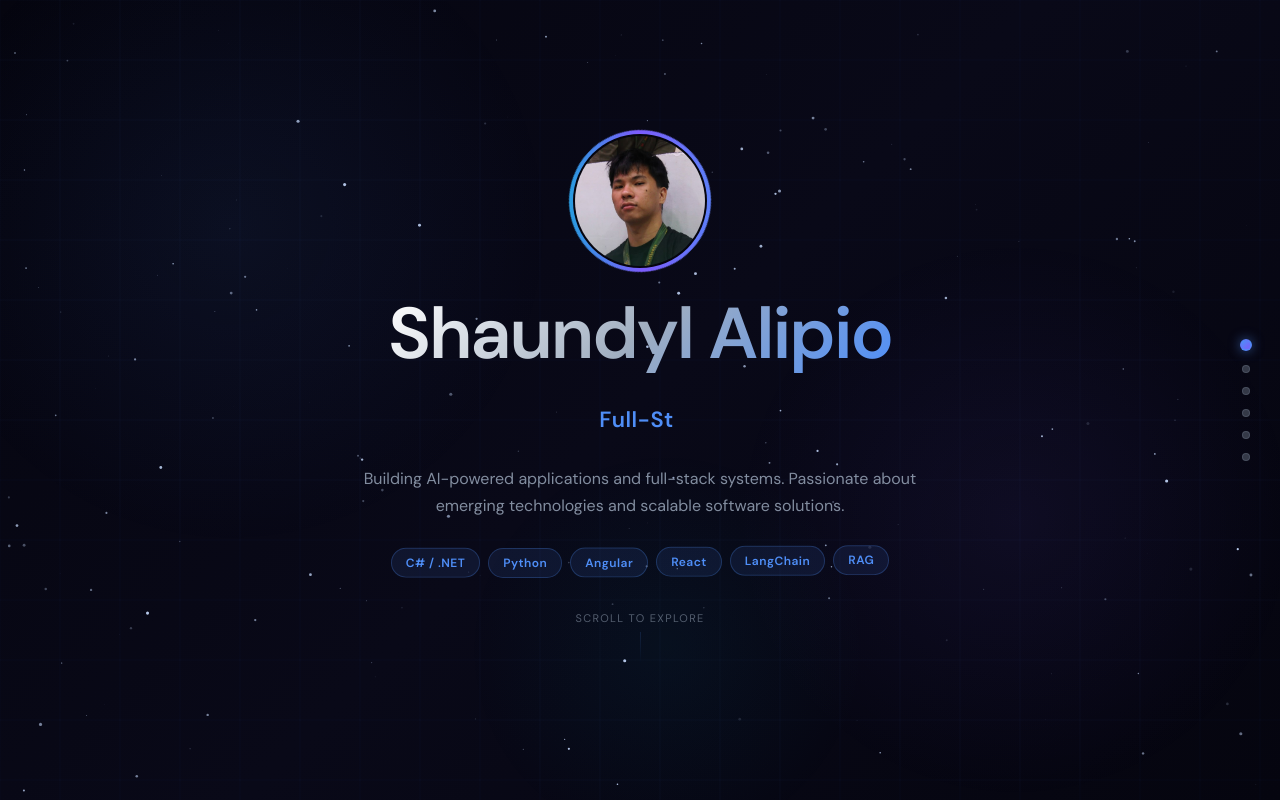
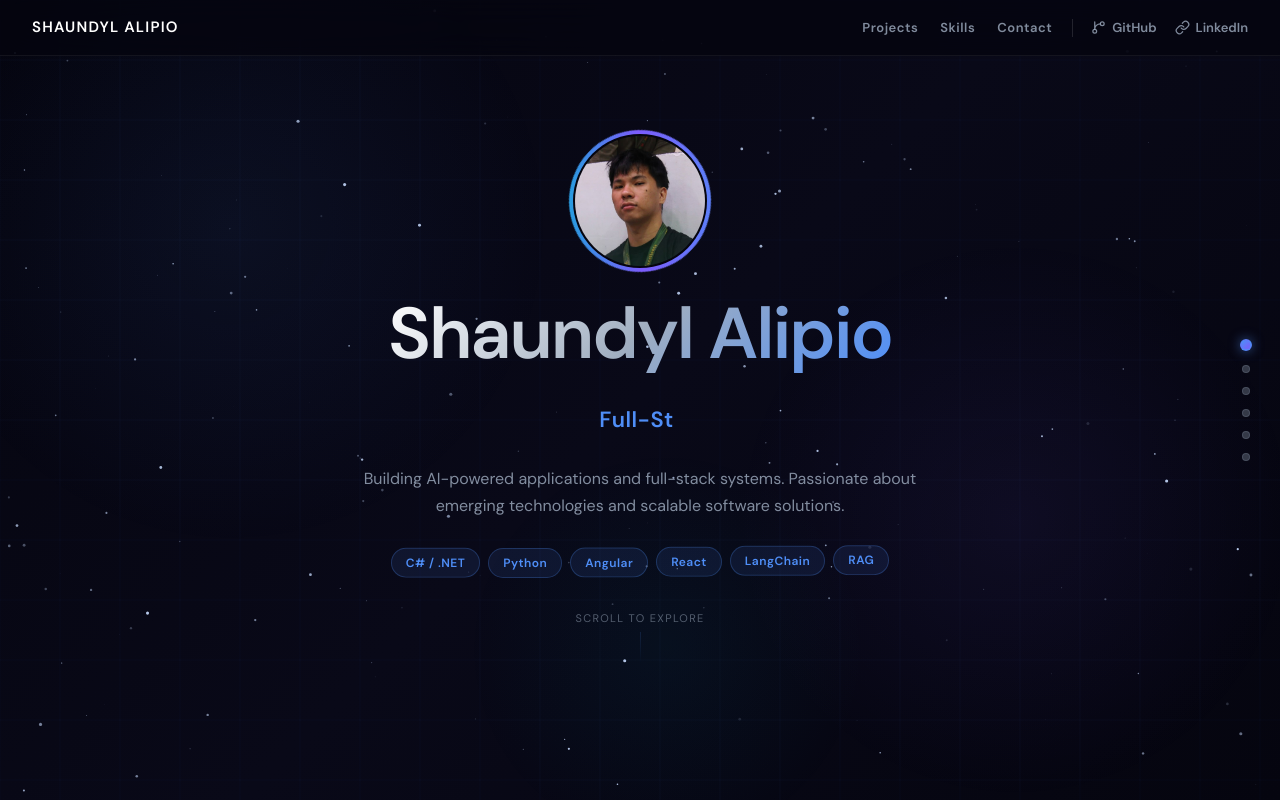
Before and after one commit to sdalipio/arcstone-frontend, a React (Vite) app: page / in a window 1280 px wide. Built offline with nearby package versions, Linux system fonts and the light colour scheme; no server answers.

Commit message:
Added header, updated contact links, and added demo video for study guide

```diff
--- a/src/components/home/HomePage.jsx
+++ b/src/components/home/HomePage.jsx
@@ -2,6 +2,7 @@
 import { useState, useEffect, useRef, useCallback } from 'react';
 import StarfieldBackground from '../common/StarfieldBackground';
 import SlideNav from './SlideNav';
+import TopNav from './TopNav';
 import ProjectModal from './ProjectModal';
 import HeroSlide from './slides/HeroSlide';
 import SummarySlide from './slides/SummarySlide';
@@ -12,24 +13,42 @@ import ContactSlide from './slides/ContactSlide';
 
 const SLIDE_IDS = ['hero', 'summary', 'experience', 'projects', 'skills', 'contact'];
 
+// Height of the fixed TopNav — used to offset scrolling so a slide's top
+// isn't hidden behind the bar.
+const NAV_OFFSET = 56;
+
+function useIsMobile(breakpoint = 600) {
+  const [isMobile, setIsMobile] = useState(
+    typeof window !== 'undefined' ? window.innerWidth <= breakpoint : false
+  );
+  useEffect(() => {
+    const onResize = () => setIsMobile(window.innerWidth <= breakpoint);
+    window.addEventListener('resize', onResize);
+    return () => window.removeEventListener('resize', onResize);
+  }, [breakpoint]);
+  return isMobile;
+}
+
 export default function HomePage() {
   const [activeSlide, setActiveSlide] = useState('hero');
   const [openProject, setOpenProject] = useState(null);
   const containerRef = useRef(null);
   const slideRefs = useRef({});
+  const isMobile = useIsMobile();
 
   useEffect(() => {
     const observers = [];
     SLIDE_IDS.forEach(id => {
       const el = slideRefs.current[id];
       if (!el) return;
+      // Activate whichever slide crosses the vertical center of the viewport.
+      // (A 50%-of-slide ratio never triggers for slides taller than the screen —
+      // e.g. the Projects slide on mobile, where the cards stack vertically.)
       const obs = new IntersectionObserver(
         ([entry]) => {
-          if (entry.isIntersecting && entry.intersectionRatio >= 0.5) {
-            setActiveSlide(id);
-          }
+          if (entry.isIntersecting) setActiveSlide(id);
         },
-        { root: containerRef.current, threshold: 0.5 }
+        { root: containerRef.current, rootMargin: '-45% 0px -45% 0px', threshold: 0 }
       );
       obs.observe(el);
       observers.push(obs);
@@ -43,7 +62,7 @@ export default function HomePage() {
     const container = containerRef.current;
     if (el && container) {
       container.scrollTo({
-        top: el.offsetTop,
+        top: Math.max(el.offsetTop - NAV_OFFSET, 0),
         behavior: 'smooth',
       });
     }
@@ -74,6 +93,9 @@ export default function HomePage() {
     <div style={{ position: 'relative', width: '100%', height: '100vh', overflow: 'hidden', background: '#05050F' }}>
       <StarfieldBackground />
 
+      {/* Persistent top bar so Projects / links are always one click away (no scrolling) */}
+      <TopNav activeSlide={activeSlide} onNavigate={navigateTo} />
+
       {/* SlideNav sits above the canvas (zIndex 100) and above the scroll container (zIndex 1) */}
       <SlideNav activeSlide={activeSlide} onNavigate={navigateTo} />
 
@@ -84,7 +106,10 @@ export default function HomePage() {
           zIndex: 1,
           height: '100vh',
           overflowY: 'scroll',
-          scrollSnapType: 'y mandatory',
+          // Relax snapping on mobile: tall slides (e.g. stacked Project cards)
+          // need free scrolling so every card is reachable.
+          scrollSnapType: isMobile ? 'y proximity' : 'y mandatory',
+          scrollPaddingTop: `${NAV_OFFSET}px`,
           scrollBehavior: 'smooth',
           msOverflowStyle: 'none',
           scrollbarWidth: 'none',
@@ -109,7 +134,7 @@ export default function HomePage() {
               minHeight: '100vh',
               width: '100%',
               scrollSnapAlign: 'start',
-              scrollSnapStop: 'always',
+              scrollSnapStop: isMobile ? 'normal' : 'always',
               display: 'flex',
               alignItems: 'center',
               justifyContent: 'center',
--- /dev/null
+++ b/src/components/home/TopNav.jsx
@@ -0,0 +1,137 @@
+// src/components/home/TopNav.jsx
+import { useState, useEffect } from 'react';
+import { GitBranch, Link as LinkIcon } from 'lucide-react';
+
+const NAV = [
+  { id: 'projects', label: 'Projects' },
+  { id: 'skills', label: 'Skills' },
+  { id: 'contact', label: 'Contact' },
+];
+
+const SOCIAL = [
+  { label: 'GitHub', href: 'https://github.com/sdalipio', icon: GitBranch },
+  { label: 'LinkedIn', href: 'https://www.linkedin.com/in/shaundyl-alipio-851080336', icon: LinkIcon },
+];
+
+// Collapses the nav to a compact, icon-first layout on phones.
+function useIsMobile(breakpoint = 600) {
+  const [isMobile, setIsMobile] = useState(
+    typeof window !== 'undefined' ? window.innerWidth <= breakpoint : false
+  );
+  useEffect(() => {
+    const onResize = () => setIsMobile(window.innerWidth <= breakpoint);
+    window.addEventListener('resize', onResize);
+    return () => window.removeEventListener('resize', onResize);
+  }, [breakpoint]);
+  return isMobile;
+}
+
+export default function TopNav({ activeSlide, onNavigate }) {
+  const [hovered, setHovered] = useState(null);
+  const isMobile = useIsMobile();
+
+  return (
+    <div style={{
+      position: 'fixed',
+      top: 0,
+      left: 0,
+      right: 0,
+      zIndex: 100,
+      height: '56px',
+      padding: `0 ${isMobile ? '14px' : 'clamp(18px, 4vw, 32px)'}`,
+      display: 'flex',
+      alignItems: 'center',
+      justifyContent: 'space-between',
+      gap: isMobile ? '8px' : '12px',
+      background: 'rgba(5,5,15,0.7)',
+      backdropFilter: 'blur(14px)',
+      WebkitBackdropFilter: 'blur(14px)',
+      borderBottom: '1px solid rgba(255,255,255,0.06)',
+    }}>
+      {/* Name / home — full name on desktop, initials on mobile */}
+      <button
+        onClick={() => onNavigate('hero')}
+        aria-label="Back to top"
+        style={{
+          background: 'none',
+          border: 'none',
+          cursor: 'pointer',
+          padding: 0,
+          fontSize: isMobile ? '14px' : 'clamp(13px, 2vw, 15px)',
+          fontWeight: 900,
+          letterSpacing: '0.08em',
+          color: '#ffffff',
+          whiteSpace: 'nowrap',
+          flexShrink: 0,
+        }}
+      >
+        {isMobile ? 'SA' : 'SHAUNDYL ALIPIO'}
+      </button>
+
+      {/* Links */}
+      <div style={{ display: 'flex', alignItems: 'center', gap: isMobile ? '12px' : 'clamp(8px, 1.5vw, 18px)' }}>
+        {NAV.map(item => {
+          const isActive = activeSlide === item.id;
+          const isHov = hovered === item.id;
+          return (
+            <button
+              key={item.id}
+              onClick={() => onNavigate(item.id)}
+              onMouseEnter={() => setHovered(item.id)}
+              onMouseLeave={() => setHovered(null)}
+              style={{
+                background: 'none',
+                border: 'none',
+                cursor: 'pointer',
+                padding: '4px 2px',
+                fontSize: isMobile ? '12px' : 'clamp(11px, 1.6vw, 13px)',
+                fontWeight: 600,
+                letterSpacing: '0.04em',
+                color: isActive ? '#4F8EF7' : isHov ? '#ffffff' : 'rgba(160,174,192,0.8)',
+                transition: 'color 0.2s ease',
+                whiteSpace: 'nowrap',
+              }}
+            >
+              {item.label}
+            </button>
+          );
+        })}
+
+        {/* Divider */}
+        <div style={{ width: '1px', height: '18px', background: 'rgba(255,255,255,0.12)' }} />
+
+        {/* Social — icon + label on desktop, icon-only on mobile */}
+        {SOCIAL.map(s => {
+          const Icon = s.icon;
+          const isHov = hovered === s.label;
+          return (
+            <a
+              key={s.label}
+              href={s.href}
+              target="_blank"
+              rel="noopener noreferrer"
+              title={s.label}
+              aria-label={s.label}
+              onMouseEnter={() => setHovered(s.label)}
+              onMouseLeave={() => setHovered(null)}
+              style={{
+                display: 'flex',
+                alignItems: 'center',
+                gap: '6px',
+                textDecoration: 'none',
+                fontSize: 'clamp(11px, 1.6vw, 13px)',
+                fontWeight: 600,
+                color: isHov ? '#ffffff' : 'rgba(160,174,192,0.8)',
+                transition: 'color 0.2s ease',
+                whiteSpace: 'nowrap',
+              }}
+            >
+              <Icon size={isMobile ? 18 : 15} />
+              {!isMobile && <span>{s.label}</span>}
+            </a>
+          );
+        })}
+      </div>
+    </div>
+  );
+}
--- a/src/components/home/slides/ContactSlide.jsx
+++ b/src/components/home/slides/ContactSlide.jsx
@@ -15,8 +15,8 @@ const links = [
   {
     icon: Link,
     label: 'LinkedIn',
-    value: 'https://www.linkedin.com/in/shaundyl-alipio',
-    href: 'https://www.linkedin.com/public-profile/settings/?trk=d_flagship3_profile_self_view_public_profile&lipi=urn%3Ali%3Apage%3Ad_flagship3_profile_view_base%3BKXdQGCmCRR6RlDzdIeygRw%3D%3D',
+    value: 'linkedin.com/in/shaundyl-alipio-851080336',
+    href: 'https://www.linkedin.com/in/shaundyl-alipio-851080336',
     color: '#22C989',
     bg: 'rgba(34,201,137,0.1)',
     border: 'rgba(34,201,137,0.25)',
--- a/src/components/home/slides/ProjectsSlide.jsx
+++ b/src/components/home/slides/ProjectsSlide.jsx
@@ -32,7 +32,7 @@ const projects = [
     bg: 'rgba(34,201,137,0.08)',
     border: 'rgba(34,201,137,0.2)',
     glow: 'rgba(34,201,137,0.15)',
-    domain: 'localhost:5173',
+    domain: 'studyguide.app',
     statusLabel: 'Completed',
     statusColor: '#22C989',
     preview: sgPreview,
@@ -271,7 +271,7 @@ export default function ProjectsSlide({ isActive, onOpenProject }) {
             </span>
           </h2>
           <p style={{ fontSize: 'clamp(12px, 1.5vw, 13px)', color: 'rgba(160,174,192,0.6)', marginTop: '8px' }}>
-            Full-stack and AI portfolio projects currently in development. Click a card to see details and screenshots.
+            Selected full-stack and AI projects. Click a card for details, screenshots, and a demo.
           </p>
         </div>
 
--- a/src/data/projectsData.js
+++ b/src/data/projectsData.js
@@ -4,8 +4,8 @@ export const projectsData = {
       title: 'Budget Tracker',
       description: 'A full-stack expense tracking application with real-time balance calculation. Track your income and expenses with an intuitive interface.',
       techStack: ['React', '.NET 8', 'PostgreSQL', 'Tailwind CSS', 'REST API'],
-      github: 'https://github.com/yourusername/budget-tracker',
-      liveDemo: 'https://your-demo-link.com',
+      github: 'https://github.com/sdalipio/budget-tracker-frontend',
+      liveDemo: 'https://budget-tracker-roan-pi.vercel.app/',
       features: [
         'Add and delete transactions',
         'Real-time balance calculation',
@@ -31,34 +31,4 @@ export const projectsData = {
       ],
       status: 'completed'
     },
-    taskmanager: {
-      id: 'taskmanager',
-      title: 'Task Manager',
-      description: 'A collaborative task management system with drag-and-drop functionality and team features.',
-      techStack: ['React', 'Node.js', 'MongoDB', 'Socket.io', 'DnD Kit'],
-      github: 'https://github.com/yourusername/task-manager',
-      liveDemo: null,
-      features: [
-        'Drag-and-drop task board',
-        'Real-time updates',
-        'Team collaboration',
-        'Task deadlines and priorities'
-      ],
-      status: 'in-progress'
-    },
-    analytics: {
-      id: 'analytics',
-      title: 'Analytics Dashboard',
-      description: 'Interactive data visualization dashboard with custom charts and real-time data filtering.',
-      techStack: ['React', 'D3.js', 'Chart.js', 'Python', 'FastAPI'],
-      github: 'https://github.com/yourusername/analytics-dash',
-      liveDemo: null,
-      features: [
-        'Interactive charts and graphs',
-        'Data export functionality',
-        'Custom date ranges',
-        'Multiple visualization types'
-      ],
-      status: 'planned'
-    }
   };
```
Also changed, not shown: src/components/home/ProjectModal.jsx (+29 -2 lines), 1 other file (tests, documents, lock files or other folders).
